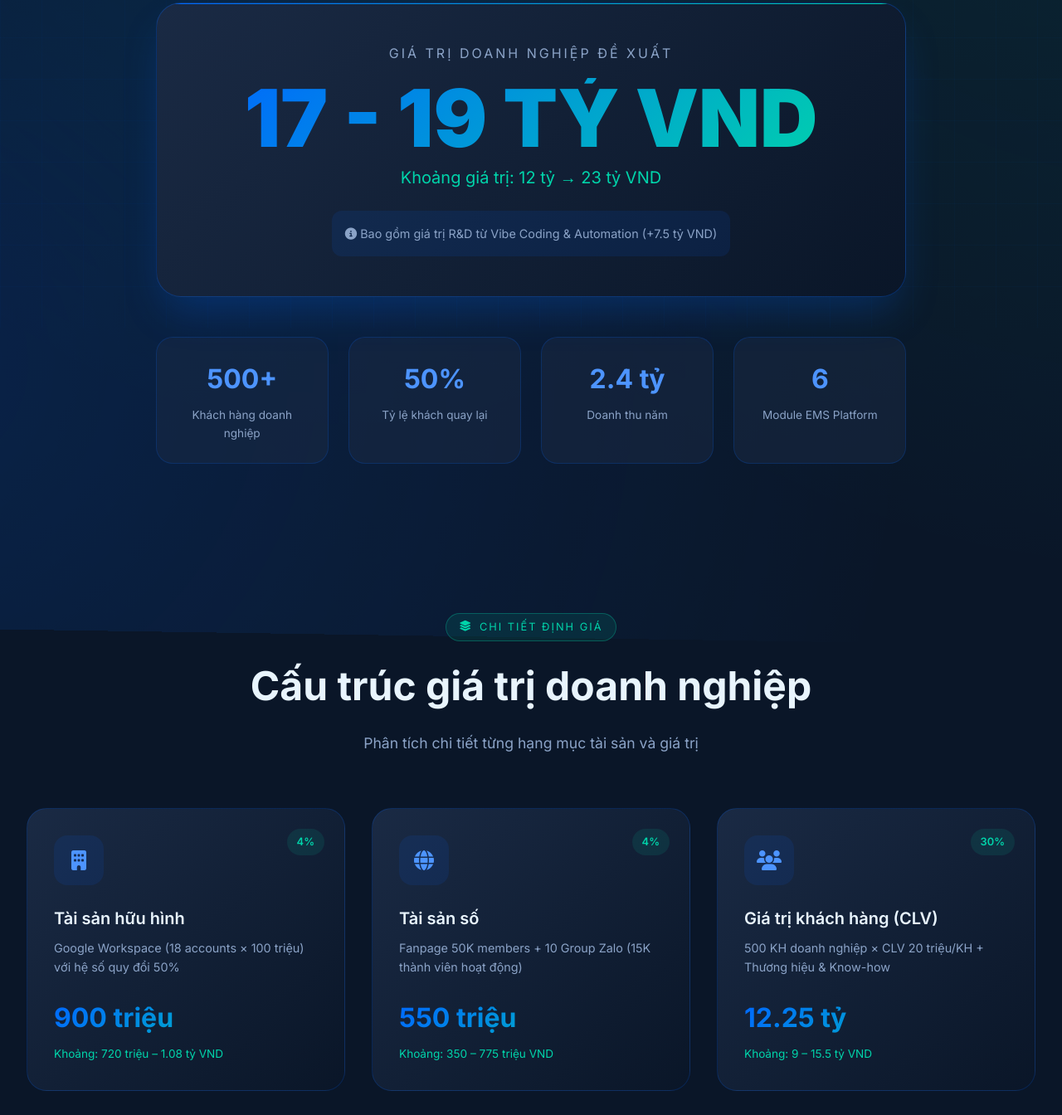
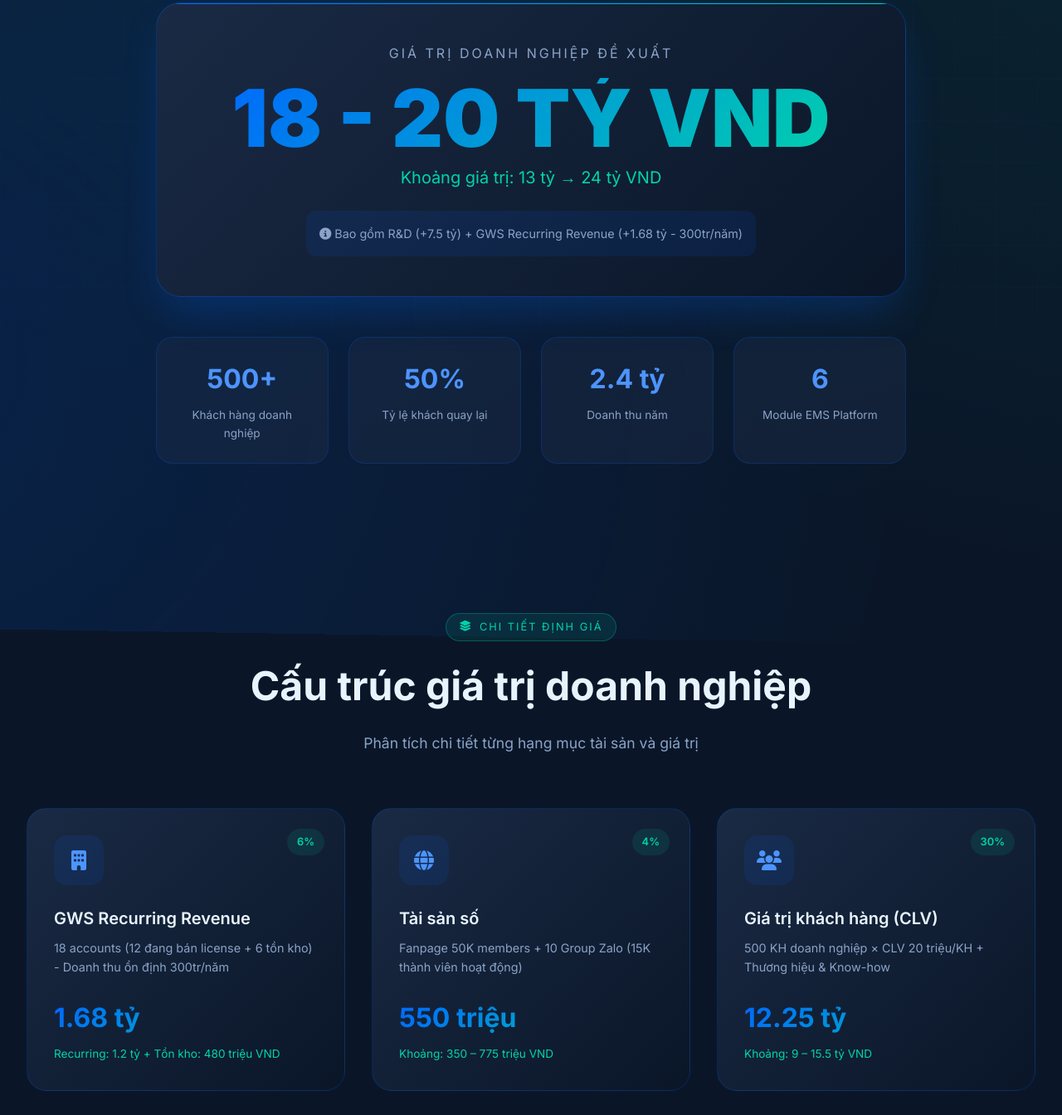
Before and after one commit to vscode-maker/dinh_gia_ems, a plain HTML site: page index.html in a window 1280 px wide. Shown: the part 405-1749 px from the top of the page at 83% size. Drawn offline with Linux system fonts and the light colour scheme.

Commit message:
Update GWS Recurring Revenue: 18 accounts (12 sold + 6 inventory), 300M/year stable revenue

```diff
--- a/index.html
+++ b/index.html
@@ -909,11 +909,11 @@
             <!-- Main Value Display -->
             <div class="value-display">
                 <div class="value-label">Giá trị doanh nghiệp đề xuất</div>
-                <div class="value-main">17 - 19 TỶ VND</div>
-                <div class="value-range">Khoảng giá trị: 12 tỷ → 23 tỷ VND</div>
+                <div class="value-main">18 - 20 TỶ VND</div>
+                <div class="value-range">Khoảng giá trị: 13 tỷ → 24 tỷ VND</div>
                 <div class="value-note">
                     <i class="fas fa-info-circle"></i>
-                    Bao gồm giá trị R&D từ Vibe Coding & Automation (+7.5 tỷ VND)
+                    Bao gồm R&D (+7.5 tỷ) + GWS Recurring Revenue (+1.68 tỷ - 300tr/năm)
                 </div>
             </div>
 
@@ -953,14 +953,14 @@
         <div class="breakdown-grid">
             <!-- Card 1: Tangible Assets -->
             <div class="breakdown-card animate-on-scroll">
-                <span class="card-percentage">4%</span>
+                <span class="card-percentage">6%</span>
                 <div class="card-icon">
                     <i class="fas fa-building"></i>
                 </div>
-                <h3 class="card-title">Tài sản hữu hình</h3>
-                <p class="card-description">Google Workspace (18 accounts × 100 triệu) với hệ số quy đổi 50%</p>
-                <div class="card-value">900 triệu</div>
-                <div class="card-range">Khoảng: 720 triệu – 1.08 tỷ VND</div>
+                <h3 class="card-title">GWS Recurring Revenue</h3>
+                <p class="card-description">18 accounts (12 đang bán license + 6 tồn kho) - Doanh thu ổn định 300tr/năm</p>
+                <div class="card-value">1.68 tỷ</div>
+                <div class="card-range">Recurring: 1.2 tỷ + Tồn kho: 480 triệu VND</div>
             </div>
 
             <!-- Card 2: Digital Assets -->
@@ -1347,17 +1347,17 @@
         <div class="final-summary animate-on-scroll">
             <div class="summary-icon">💰</div>
             <div class="summary-title">GIÁ TRỊ DOANH NGHIỆP ĐỀ XUẤT</div>
-            <div class="summary-value">17 - 19 TỶ VND</div>
+            <div class="summary-value">18 - 20 TỶ VND</div>
             <div class="summary-range">
-                <i class="fas fa-arrow-down"></i> 12 tỷ (Thấp)
+                <i class="fas fa-arrow-down"></i> 13 tỷ (Thấp)
                 &nbsp;—&nbsp;
-                <i class="fas fa-arrow-up"></i> 23 tỷ (Cao)
+                <i class="fas fa-arrow-up"></i> 24 tỷ (Cao)
             </div>
 
             <div class="summary-breakdown">
                 <div class="breakdown-item">
-                    <div class="value">900 triệu</div>
-                    <div class="label">Tài sản hữu hình</div>
+                    <div class="value">1.68 tỷ</div>
+                    <div class="label">GWS Recurring</div>
                 </div>
                 <div class="breakdown-item">
                     <div class="value">550 triệu</div>
```
Also changed, not shown: 1 other file.
